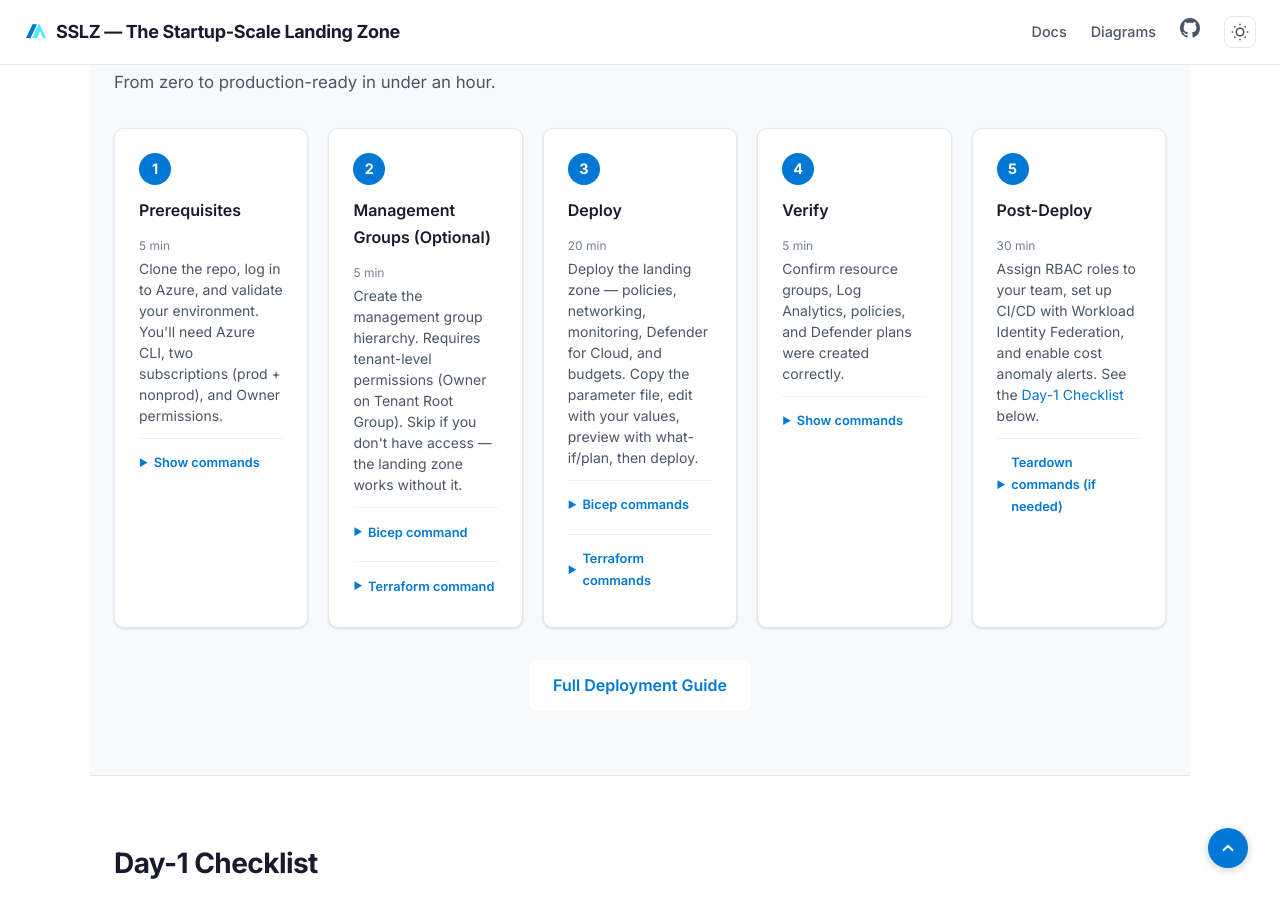
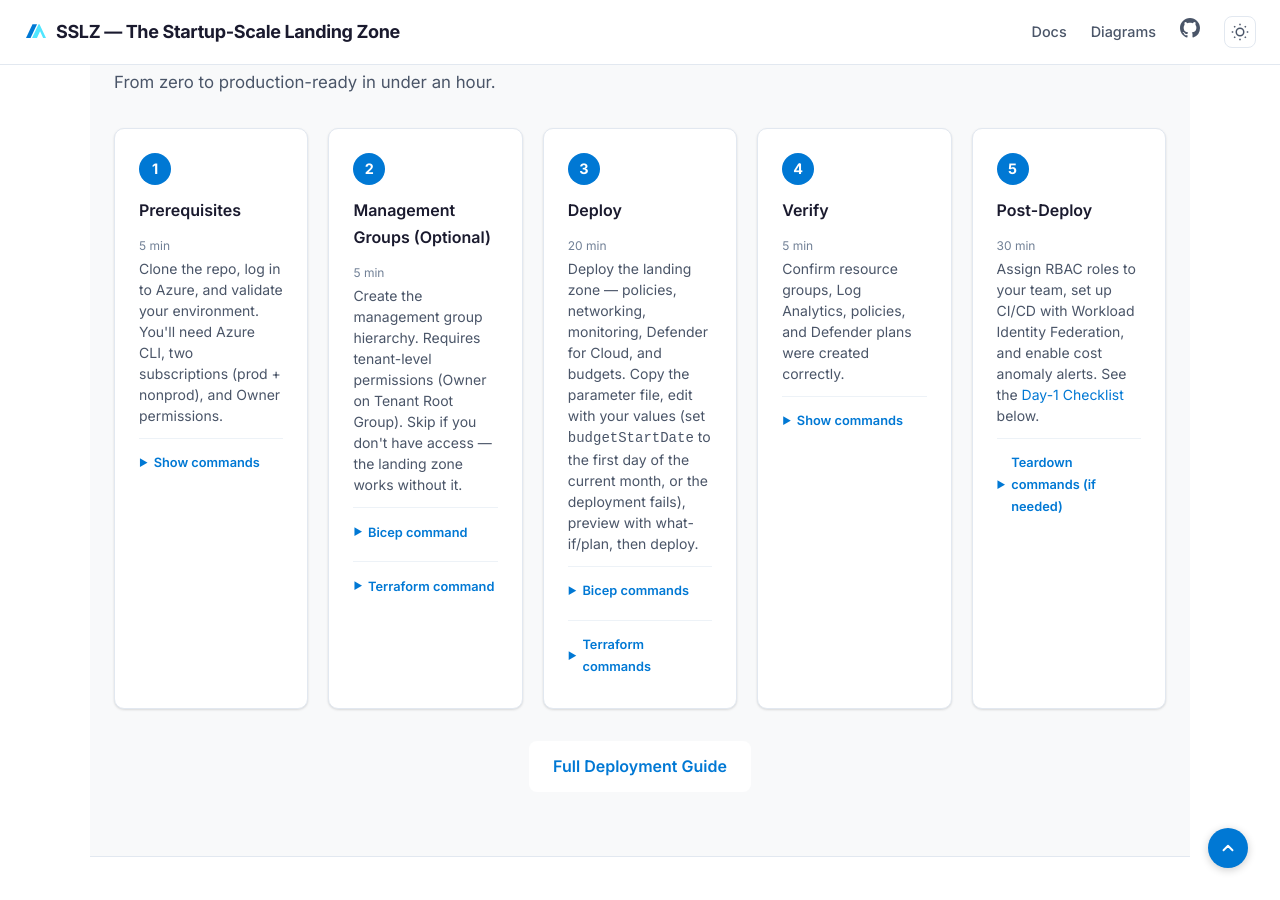
Before and after one commit to ricmmartins/sslz, a Jekyll site: the page built from index.md, in a window 1280 px wide and 900 px high, scrolled down 2798 px. Built offline with Jekyll 4.4.1, drawn with Linux system fonts in a browser that asks for light colours; some of the changed lines change nothing that is shown.

Commit message:
Docs: clarify budget date, teardown scope and subscription check

```diff
--- a/index.md
+++ b/index.md
@@ -184,6 +184,7 @@
 
 az login
 az account set --subscription &lt;YOUR_PROD_SUBSCRIPTION_ID&gt;
+az account show --query "{name:name, tenant:tenantId}"   # confirm this is the right subscription
 
 # Validates CLI tools, Azure auth, provider registrations, and permissions
 ./scripts/validate-prerequisites.sh</code></pre>
@@ -220,7 +221,7 @@
       <div class="step-number">3</div>
       <h3>Deploy</h3>
       <span class="step-time">20 min</span>
-      <p>Deploy the landing zone — policies, networking, monitoring, Defender for Cloud, and budgets. Copy the parameter file, edit with your values, preview with what-if/plan, then deploy.</p>
+      <p>Deploy the landing zone — policies, networking, monitoring, Defender for Cloud, and budgets. Copy the parameter file, edit with your values (set <code>budgetStartDate</code> to the first day of the current month, or the deployment fails), preview with what-if/plan, then deploy.</p>
       <details>
         <summary>Bicep commands</summary>
 <pre><code>cd infra/bicep
@@ -300,9 +301,13 @@
       <p>Assign RBAC roles to your team, set up CI/CD with Workload Identity Federation, and enable cost anomaly alerts. See the <a href="#day-1-checklist">Day-1 Checklist</a> below.</p>
       <details>
         <summary>Teardown commands (if needed)</summary>
-<pre><code># Remove all landing zone resources
-./scripts/teardown.sh --tool terraform --env nonprod --company yourcompany
-./scripts/teardown.sh --tool bicep --env nonprod --company yourcompany</code></pre>
+<pre><code># Use the same --env you deployed (prod or nonprod)
+./scripts/teardown.sh --tool terraform --env prod --company yourcompany
+./scripts/teardown.sh --tool bicep --env prod --company yourcompany
+
+# Bicep teardown deletes only the resource groups. Subscription-level
+# policy assignments, role assignments, the activity-log diagnostic setting,
+# budget, security contact and Defender plans stay; remove them yourself.</code></pre>
       </details>
     </div>
   </div>
```
